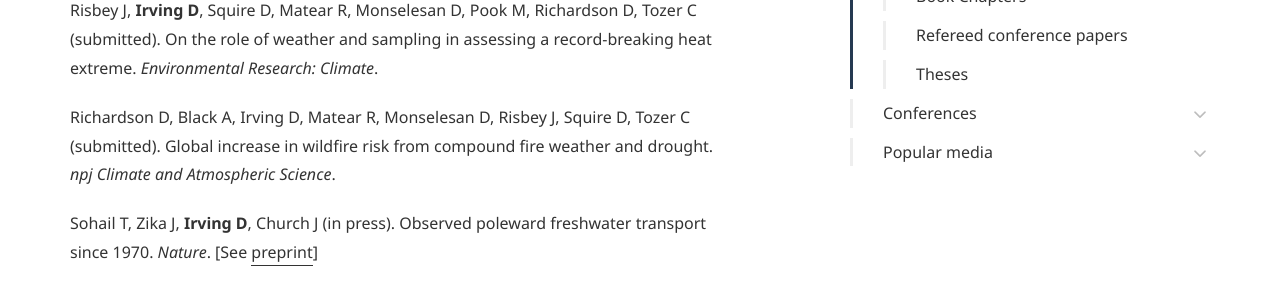
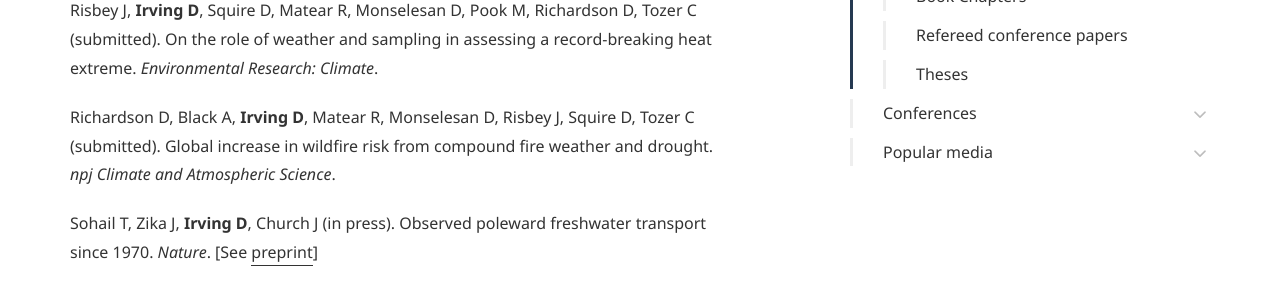
Before and after one commit to DamienIrving/damienirving.github.io, a Jekyll site: the page built from publications.md, in a window 1280 px wide and 900 px high, scrolled down 721 px. Shown: the part 154-446 px from the top of the window. Built offline with Jekyll 4.4.1, drawn with Linux system fonts in a browser that asks for light colours; some web fonts are replaced.

```diff
--- a/publications.md
+++ b/publications.md
@@ -30,7 +30,7 @@ page_nav:
 
 Risbey J, **Irving D**, Squire D, Matear R, Monselesan D, Pook M, Richardson D, Tozer C (submitted). On the role of weather and sampling in assessing a record-breaking heat extreme. *Environmental Research: Climate*.
 
-Richardson D, Black A, Irving D, Matear R, Monselesan D, Risbey J, Squire D, Tozer C (submitted). Global increase in wildfire risk from compound fire weather and drought. *npj Climate and Atmospheric Science*.
+Richardson D, Black A, **Irving D**, Matear R, Monselesan D, Risbey J, Squire D, Tozer C (submitted). Global increase in wildfire risk from compound fire weather and drought. *npj Climate and Atmospheric Science*.
 
 Sohail T, Zika J, **Irving D**, Church J (in press). Observed poleward freshwater transport since 1970. *Nature*. [See [preprint](https://doi.org/10.21203/rs.3.rs-723246/v1)]
 
```
